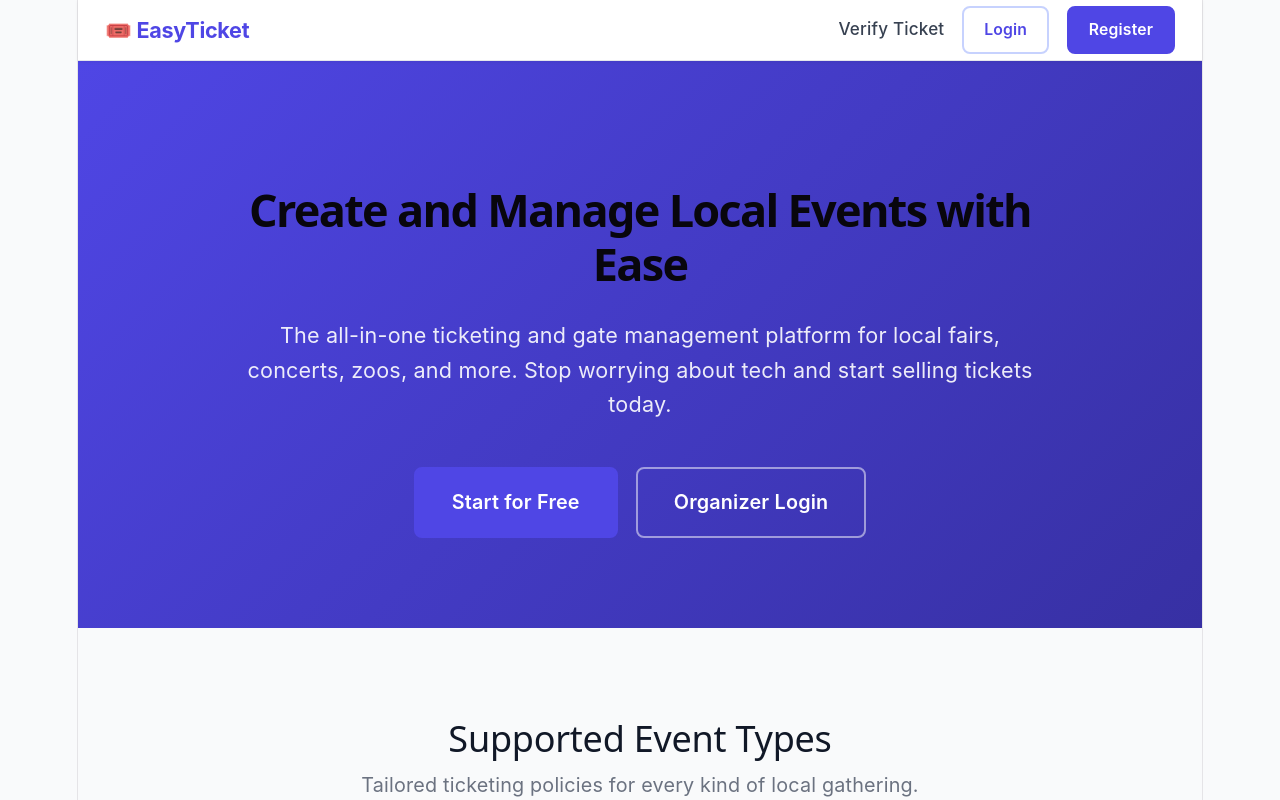
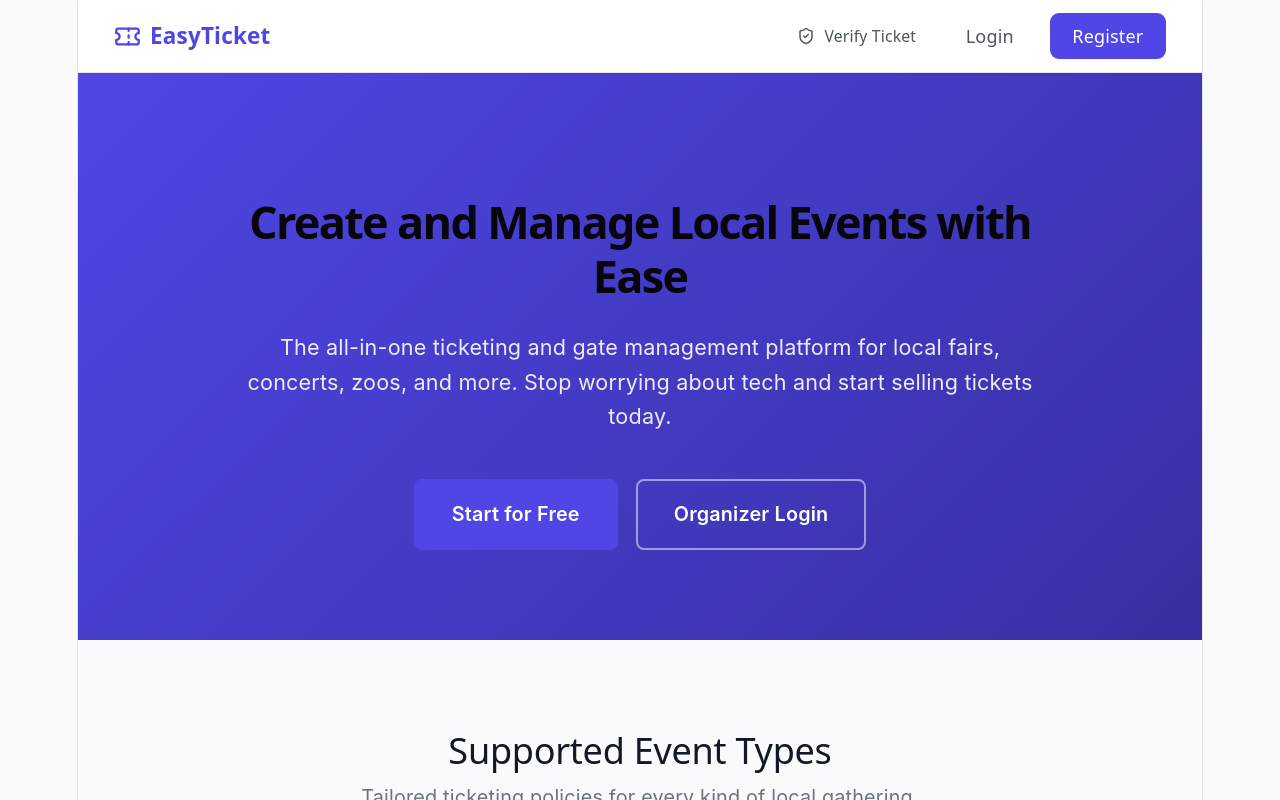
Before and after one commit to dhruvpal02-gif/EasyTicket, a React (Vite) app in the folder client/: page / in a window 1280 px wide. Shown: the top 800 px of the page. Built offline with nearby package versions, Linux system fonts and the light colour scheme; no server answers.

Commit message:
Added photo verification and removed manual scanner entry

```diff
--- a/client/package.json
+++ b/client/package.json
@@ -14,6 +14,7 @@
     "chart.js": "^4.5.1",
     "html2canvas": "^1.4.1",
     "html5-qrcode": "^2.3.8",
+    "lucide-react": "^1.46.0",
     "qrcode.react": "^4.2.0",
     "react": "^19.2.8",
     "react-chartjs-2": "^5.3.1",
--- a/client/src/components/Navbar.jsx
+++ b/client/src/components/Navbar.jsx
@@ -1,7 +1,16 @@
 import { useState } from 'react';
 import { Link, NavLink, useNavigate } from 'react-router-dom';
 import useAuth from '../hooks/useAuth';
-import './Navbar.css';
+import {
+  LayoutDashboard,
+  QrCode,
+  ShieldCheck,
+  Plus,
+  LogOut,
+  Ticket,
+  Menu,
+  X
+} from 'lucide-react';
 
 const Navbar = () => {
   const { user, logout } = useAuth();
@@ -16,75 +25,236 @@ const Navbar = () => {
     setShowLogoutModal(false);
   };
 
-  const toggleMenu = () => {
-    setIsMenuOpen(!isMenuOpen);
-  };
+  const toggleMenu = () => setIsMenuOpen(!isMenuOpen);
+  const closeMenu = () => setIsMenuOpen(false);
 
-  const closeMenu = () => {
-    setIsMenuOpen(false);
-  };
+  const navLinkClass = ({ isActive }) =>
+    `flex items-center gap-2 px-3 py-2 text-sm font-medium transition-colors rounded-md ${
+      isActive
+        ? 'text-indigo-600 bg-indigo-50'
+        : 'text-gray-600 hover:text-indigo-600 hover:bg-gray-50'
+    }`;
+
+  const mobileNavLinkClass = ({ isActive }) =>
+    `flex items-center gap-3 px-4 py-3 text-base font-medium transition-colors rounded-lg ${
+      isActive
+        ? 'text-indigo-600 bg-indigo-50'
+        : 'text-gray-700 hover:text-indigo-600 hover:bg-gray-50'
+    }`;
 
   return (
     <>
-      <nav className="navbar">
-        <div className="navbar-container">
-          <Link to="/" className="navbar-brand" onClick={closeMenu}>
-            🎟️ EasyTicket
+      <nav className="bg-white border-b border-gray-200 shadow-sm sticky top-0 z-40 font-sans">
+        <div className="max-w-7xl mx-auto px-4 sm:px-6 lg:px-8">
+          <div className="flex justify-between h-16">
+
+            {/* Left side: Logo */}
+            <div className="flex items-center">
+              <Link to="/" className="flex items-center gap-2 text-xl font-bold text-indigo-600" onClick={closeMenu}>
+                <Ticket className="w-6 h-6" />
+                <span>EasyTicket</span>
               </Link>
+            </div>
 
-          {/* Hamburger Icon for Mobile */}
-          <button className="mobile-menu-toggle" onClick={toggleMenu} aria-label="Toggle menu">
-            <span className={`hamburger ${isMenuOpen ? 'open' : ''}`}></span>
-          </button>
+            {/* Middle & Right side (Desktop) */}
+            <div className="hidden md:flex md:items-center md:space-x-4">
 
-          <div className={`navbar-links ${isMenuOpen ? 'active' : ''}`}>
               {user ? (
                 <>
-                <div className="navbar-user-info">
-                  <span className="navbar-greeting">Hi, {user.name.split(' ')[0]}</span>
-                  <span className="navbar-role">{user.role}</span>
-                </div>
-
+                  {/* Common / Shared Links */}
+                  <div className="flex items-center space-x-1 mr-4 border-r border-gray-200 pr-4">
                     {user.role === 'customer' && (
-                  <NavLink to="/my-tickets" className={({isActive}) => isActive ? "nav-link active" : "nav-link"} onClick={closeMenu}>My Tickets</NavLink>
+                      <NavLink to="/my-tickets" className={navLinkClass}>
+                        <Ticket className="w-4 h-4" />
+                        <span>My Tickets</span>
+                      </NavLink>
                     )}
 
                     {user.role === 'organizer' && (
                       <>
-                    <NavLink to="/dashboard" className={({isActive}) => isActive ? "nav-link active" : "nav-link"} onClick={closeMenu}>Dashboard</NavLink>
-                    <NavLink to="/events/create" className={({isActive}) => isActive ? "nav-link active" : "nav-link"} onClick={closeMenu}>Create Event</NavLink>
-                    <NavLink to="/verify-ticket" className={({isActive}) => isActive ? "nav-link active" : "nav-link"} onClick={closeMenu}>Scan Tickets</NavLink>
+                        <NavLink to="/dashboard" className={navLinkClass}>
+                          <LayoutDashboard className="w-4 h-4" />
+                          <span>Dashboard</span>
+                        </NavLink>
+                        <NavLink to="/verify-ticket" className={navLinkClass}>
+                          <QrCode className="w-4 h-4" />
+                          <span>Scan Tickets</span>
+                        </NavLink>
                       </>
                     )}
 
-                <NavLink to="/verify" className={({isActive}) => isActive ? "nav-link active" : "nav-link"} onClick={closeMenu}>Verify Ticket</NavLink>
-                <button className="btn btn-outline" onClick={() => setShowLogoutModal(true)}>
-                  Logout
+                    <NavLink to="/verify" className={navLinkClass}>
+                      <ShieldCheck className="w-4 h-4" />
+                      <span>Verify Ticket</span>
+                    </NavLink>
+                  </div>
+
+                  {/* Primary CTA */}
+                  {user.role === 'organizer' && (
+                    <Link
+                      to="/events/create"
+                      className="flex items-center gap-2 bg-indigo-600 text-white font-medium px-4 py-2 rounded-lg shadow-sm hover:bg-indigo-700 transition-all focus:ring-2 focus:ring-offset-2 focus:ring-indigo-500 mr-2"
+                    >
+                      <Plus className="w-4 h-4" />
+                      <span>Create Event</span>
+                    </Link>
+                  )}
+
+                  {/* User Profile & Logout */}
+                  <div className="flex items-center gap-3 pl-2">
+                    <div className="flex flex-col items-end">
+                      <span className="text-sm font-bold text-gray-900 leading-none">{user.name.split(' ')[0]}</span>
+                      <span className="text-[10px] font-semibold text-indigo-600 uppercase tracking-wider mt-1">{user.role}</span>
+                    </div>
+                    <div className="h-9 w-9 rounded-full bg-indigo-100 flex items-center justify-center text-indigo-700 font-bold shadow-inner">
+                      {user.name.charAt(0).toUpperCase()}
+                    </div>
+
+                    <button
+                      onClick={() => setShowLogoutModal(true)}
+                      className="ml-2 p-2 text-gray-400 hover:text-red-500 hover:bg-red-50 rounded-full transition-colors focus:outline-none cursor-pointer"
+                      title="Log out"
+                    >
+                      <LogOut className="w-5 h-5" />
+                    </button>
+                  </div>
+                </>
+              ) : (
+                <>
+                  <NavLink to="/verify" className={navLinkClass}>
+                    <ShieldCheck className="w-4 h-4" />
+                    <span>Verify Ticket</span>
+                  </NavLink>
+                  <Link to="/login" className="text-gray-600 hover:text-indigo-600 font-medium px-4 py-2 transition-colors">
+                    Login
+                  </Link>
+                  <Link to="/register" className="bg-indigo-600 text-white font-medium px-5 py-2 rounded-lg shadow-sm hover:bg-indigo-700 transition-all">
+                    Register
+                  </Link>
+                </>
+              )}
+            </div>
+
+            {/* Mobile menu button */}
+            <div className="flex items-center md:hidden">
+              <button
+                onClick={toggleMenu}
+                className="inline-flex items-center justify-center p-2 rounded-md text-gray-400 hover:text-gray-500 hover:bg-gray-100 focus:outline-none"
+              >
+                {isMenuOpen ? <X className="w-6 h-6" /> : <Menu className="w-6 h-6" />}
+              </button>
+            </div>
+          </div>
+        </div>
+
+        {/* Mobile Menu */}
+        {isMenuOpen && (
+          <div className="md:hidden border-t border-gray-200 bg-white shadow-lg absolute w-full left-0">
+            <div className="px-4 pt-2 pb-6 space-y-1">
+
+              {user ? (
+                <>
+                  {/* Mobile Profile Banner */}
+                  <div className="flex items-center gap-3 px-4 py-4 mb-2 border-b border-gray-100">
+                    <div className="h-10 w-10 rounded-full bg-indigo-100 flex items-center justify-center text-indigo-700 font-bold text-lg shadow-inner">
+                      {user.name.charAt(0).toUpperCase()}
+                    </div>
+                    <div className="flex flex-col">
+                      <span className="text-base font-bold text-gray-900 leading-none">{user.name}</span>
+                      <span className="text-xs font-semibold text-indigo-600 uppercase tracking-wider mt-1">{user.role}</span>
+                    </div>
+                  </div>
+
+                  {user.role === 'organizer' && (
+                    <Link
+                      to="/events/create"
+                      onClick={closeMenu}
+                      className="flex items-center justify-center gap-2 w-full bg-indigo-600 text-white font-medium px-4 py-3 rounded-xl shadow-sm hover:bg-indigo-700 transition-all mb-4 mt-2"
+                    >
+                      <Plus className="w-5 h-5" />
+                      <span>Create Event</span>
+                    </Link>
+                  )}
+
+                  {user.role === 'customer' && (
+                    <NavLink to="/my-tickets" className={mobileNavLinkClass} onClick={closeMenu}>
+                      <Ticket className="w-5 h-5" />
+                      <span>My Tickets</span>
+                    </NavLink>
+                  )}
+
+                  {user.role === 'organizer' && (
+                    <>
+                      <NavLink to="/dashboard" className={mobileNavLinkClass} onClick={closeMenu}>
+                        <LayoutDashboard className="w-5 h-5" />
+                        <span>Dashboard</span>
+                      </NavLink>
+                      <NavLink to="/verify-ticket" className={mobileNavLinkClass} onClick={closeMenu}>
+                        <QrCode className="w-5 h-5" />
+                        <span>Scan Tickets</span>
+                      </NavLink>
+                    </>
+                  )}
+
+                  <NavLink to="/verify" className={mobileNavLinkClass} onClick={closeMenu}>
+                    <ShieldCheck className="w-5 h-5" />
+                    <span>Verify Ticket</span>
+                  </NavLink>
+
+                  <button
+                    onClick={() => { setShowLogoutModal(true); closeMenu(); }}
+                    className="flex items-center gap-3 w-full px-4 py-3 mt-4 text-base font-medium text-red-600 hover:bg-red-50 rounded-lg transition-colors text-left"
+                  >
+                    <LogOut className="w-5 h-5" />
+                    <span>Log out</span>
                   </button>
                 </>
               ) : (
-              <>
-                <NavLink to="/verify" className={({isActive}) => isActive ? "nav-link active" : "nav-link"} onClick={closeMenu}>Verify Ticket</NavLink>
-                <Link to="/login" className="btn btn-outline" onClick={closeMenu}>Login</Link>
-                <Link to="/register" className="btn btn-primary" onClick={closeMenu}>Register</Link>
-              </>
+                <div className="space-y-4 pt-2">
+                  <NavLink to="/verify" className={mobileNavLinkClass} onClick={closeMenu}>
+                    <ShieldCheck className="w-5 h-5" />
+                    <span>Verify Ticket</span>
+                  </NavLink>
+                  <div className="grid grid-cols-2 gap-3 px-2">
+                    <Link to="/login" className="flex justify-center text-gray-700 bg-gray-100 hover:bg-gray-200 font-medium px-4 py-3 rounded-lg transition-colors" onClick={closeMenu}>
+                      Login
+                    </Link>
+                    <Link to="/register" className="flex justify-center bg-indigo-600 text-white font-medium px-4 py-3 rounded-lg shadow-sm hover:bg-indigo-700 transition-all" onClick={closeMenu}>
+                      Register
+                    </Link>
+                  </div>
+                </div>
               )}
             </div>
           </div>
+        )}
       </nav>
 
-      {/* Logout Confirmation Modal */}
+      {/* Logout Confirmation Modal (Tailwind styled) */}
       {showLogoutModal && (
-        <div className="logout-modal-overlay">
-          <div className="logout-modal">
-            <h3>Are you sure you want to log out?</h3>
-            <div className="logout-modal-actions">
-              <button className="btn btn-primary" onClick={() => setShowLogoutModal(false)}>
-                No, Keep me logged in
-              </button>
-              <button className="logout-btn-secondary" onClick={confirmLogout}>
+        <div className="fixed inset-0 z-50 flex items-center justify-center p-4 bg-gray-900/50 backdrop-blur-sm">
+          <div className="bg-white rounded-2xl shadow-xl max-w-sm w-full overflow-hidden animate-in fade-in zoom-in duration-200">
+            <div className="p-6 text-center">
+              <div className="w-16 h-16 bg-red-100 rounded-full flex items-center justify-center mx-auto mb-4">
+                <LogOut className="w-8 h-8 text-red-600" />
+              </div>
+              <h3 className="text-xl font-bold text-gray-900 mb-2">Ready to leave?</h3>
+              <p className="text-gray-500 text-sm mb-6">Are you sure you want to log out of your account?</p>
+
+              <div className="flex flex-col gap-3">
+                <button
+                  className="w-full bg-red-600 text-white font-bold py-3 px-4 rounded-xl hover:bg-red-700 transition-colors focus:outline-none focus:ring-2 focus:ring-red-500 focus:ring-offset-2 cursor-pointer"
+                  onClick={confirmLogout}
+                >
                   Yes, Log out
                 </button>
+                <button
+                  className="w-full bg-gray-100 text-gray-800 font-bold py-3 px-4 rounded-xl hover:bg-gray-200 transition-colors focus:outline-none cursor-pointer"
+                  onClick={() => setShowLogoutModal(false)}
+                >
+                  Cancel
+                </button>
+              </div>
             </div>
           </div>
         </div>
```
Also changed, not shown: 1 other file (tests, documents, lock files or other folders). Lines whose indentation alone changed are shown as unchanged.
